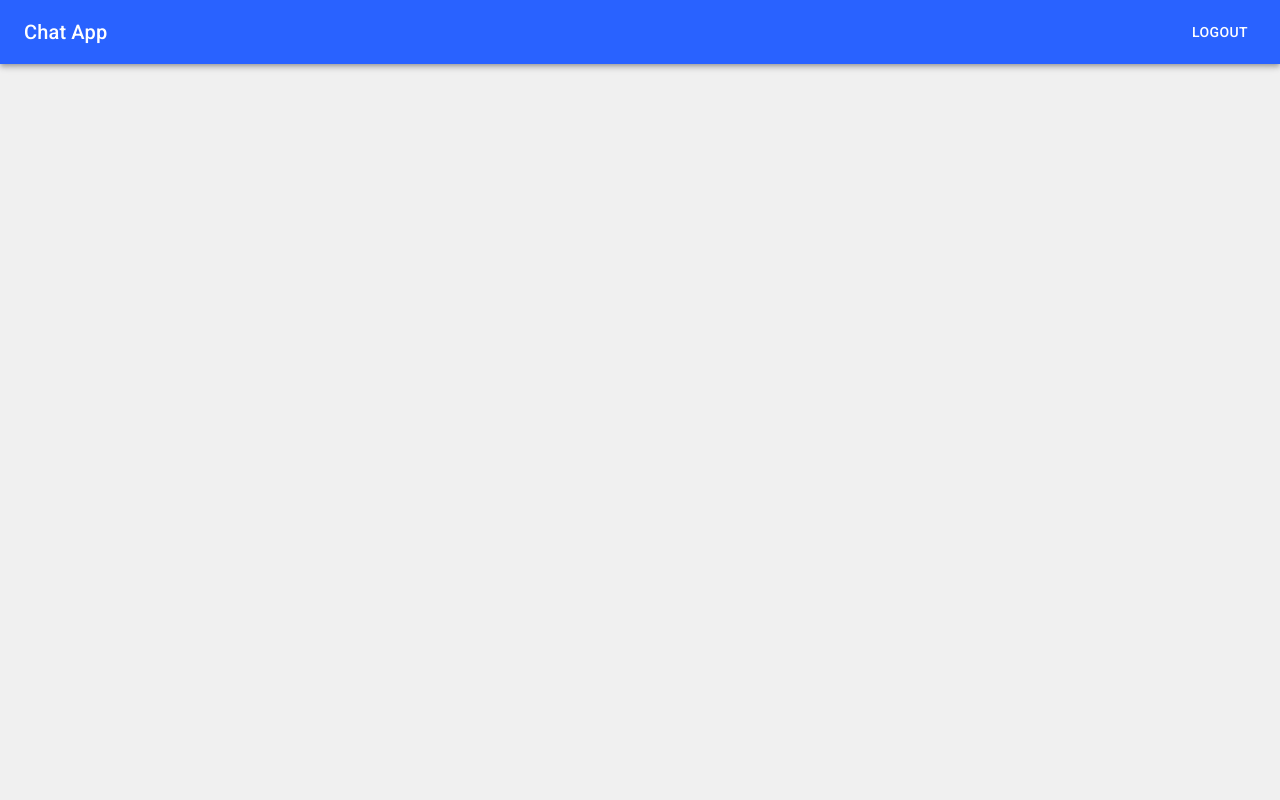
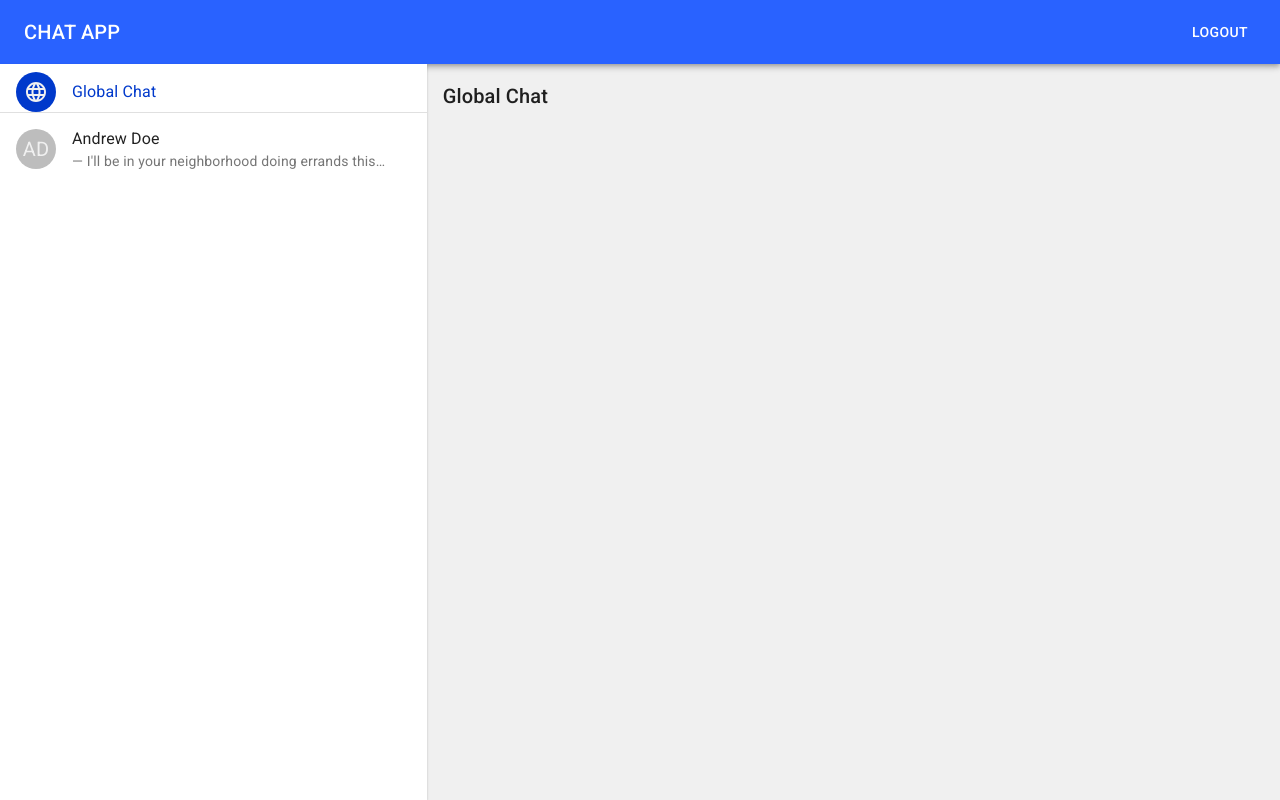
Before and after one commit to Tyrese-FullStackGenius/Chat-Application_MERN, a React (Create React App) app in the folder client/: page /chat in a window 1280 px wide. Built offline with nearby package versions, Linux system fonts and the light colour scheme; sample sign-in values are in the browser's storage.

Commit message:
Chat dashboard layout

```diff
--- a/client/src/Chat/Chat.jsx
+++ b/client/src/Chat/Chat.jsx
@@ -1,11 +1,85 @@
-import React from 'react';
+import React, { useState } from 'react';
+import { makeStyles } from '@material-ui/core/styles';
+import Grid from '@material-ui/core/Grid';
+import Paper from '@material-ui/core/Paper';
+import List from '@material-ui/core/List';
+import ListItem from '@material-ui/core/ListItem';
+import Divider from '@material-ui/core/Divider';
+import ListItemText from '@material-ui/core/ListItemText';
+import ListItemAvatar from '@material-ui/core/ListItemAvatar';
+import ListSubheader from '@material-ui/core/ListSubheader';
+import Avatar from '@material-ui/core/Avatar';
+import LanguageIcon from '@material-ui/icons/Language';
 
 import Header from '../Layout/Header';
+import ChatBox from './ChatBox';
+
+const useStyles = makeStyles(theme => ({
+    paper: {
+        minHeight: 'calc(100vh - 64px)',
+        borderRadius: 0,
+    },
+    subheader: {
+        display: 'flex',
+        alignItems: 'center',
+        cursor: 'pointer',
+    },
+    globe: {
+        backgroundColor: theme.palette.primary.dark,
+    },
+    subheaderText: {
+        color: theme.palette.primary.dark,
+    },
+}));
 
 const Chat = () => {
+    const [scope, setScope] = useState('Global Chat');
+    const classes = useStyles();
+
     return (
         <React.Fragment>
             <Header />
+            <Grid container>
+                <Grid
+                    item
+                    md={4}
+                    component={Paper}
+                    classes={{ root: classes.paper }}
+                >
+                    <List>
+                        <ListSubheader classes={{ root: classes.subheader }}>
+                            <ListItemAvatar>
+                                <Avatar className={classes.globe}>
+                                    <LanguageIcon />
+                                </Avatar>
+                            </ListItemAvatar>
+                            <ListItemText
+                                className={classes.subheaderText}
+                                primary="Global Chat"
+                            />
+                        </ListSubheader>
+                        <Divider />
+                        <ListItem>
+                            <ListItemAvatar>
+                                <Avatar>AD</Avatar>
+                            </ListItemAvatar>
+                            <ListItemText
+                                primary="Andrew Doe"
+                                secondary={
+                                    <React.Fragment>
+                                        {
+                                            " — I'll be in your neighborhood doing errands this…"
+                                        }
+                                    </React.Fragment>
+                                }
+                            />
+                        </ListItem>
+                    </List>
+                </Grid>
+                <Grid item>
+                    <ChatBox scope={scope} />
+                </Grid>
+            </Grid>
         </React.Fragment>
     );
 };
--- /dev/null
+++ b/client/src/Chat/ChatBox.jsx
@@ -0,0 +1,25 @@
+import React from 'react';
+import { makeStyles } from '@material-ui/core/styles';
+import Grid from '@material-ui/core/Grid';
+import Typography from '@material-ui/core/Typography';
+
+const useStyles = makeStyles(theme => ({
+    root: {
+        padding: theme.spacing(2),
+    },
+}));
+
+const ChatBox = props => {
+    const classes = useStyles();
+
+    return (
+        <Grid container className={classes.root}>
+            <Grid item xs={12}>
+                <Typography variant="h6">{props.scope}</Typography>
+            </Grid>
+            <Grid item />
+        </Grid>
+    );
+};
+
+export default ChatBox;
--- a/client/src/Layout/Header.jsx
+++ b/client/src/Layout/Header.jsx
@@ -1,4 +1,4 @@
-import React, { useState } from 'react';
+import React from 'react';
 import { makeStyles } from '@material-ui/core/styles';
 import AppBar from '@material-ui/core/AppBar';
 import Toolbar from '@material-ui/core/Toolbar';
@@ -30,7 +30,7 @@ const Header = () => {
             <AppBar position="static">
                 <Toolbar>
                     <Typography variant="h6" className={classes.title}>
-                        Chat App
+                        CHAT APP
                     </Typography>
                     <Button color="inherit" onClick={handleLogout}>
                         Logout
--- a/client/src/Utilities/handle-response.js
+++ b/client/src/Utilities/handle-response.js
@@ -2,7 +2,7 @@ import { authenticationService } from '../Services/authenticationService';
 import { useSnackbar } from 'notistack';
 
 const useHandleResponse = () => {
-    const { enqueueSnackbar, closeSnackbar } = useSnackbar();
+    const { enqueueSnackbar } = useSnackbar();
 
     const handleResponse = response => {
         return response.text().then(text => {
```
